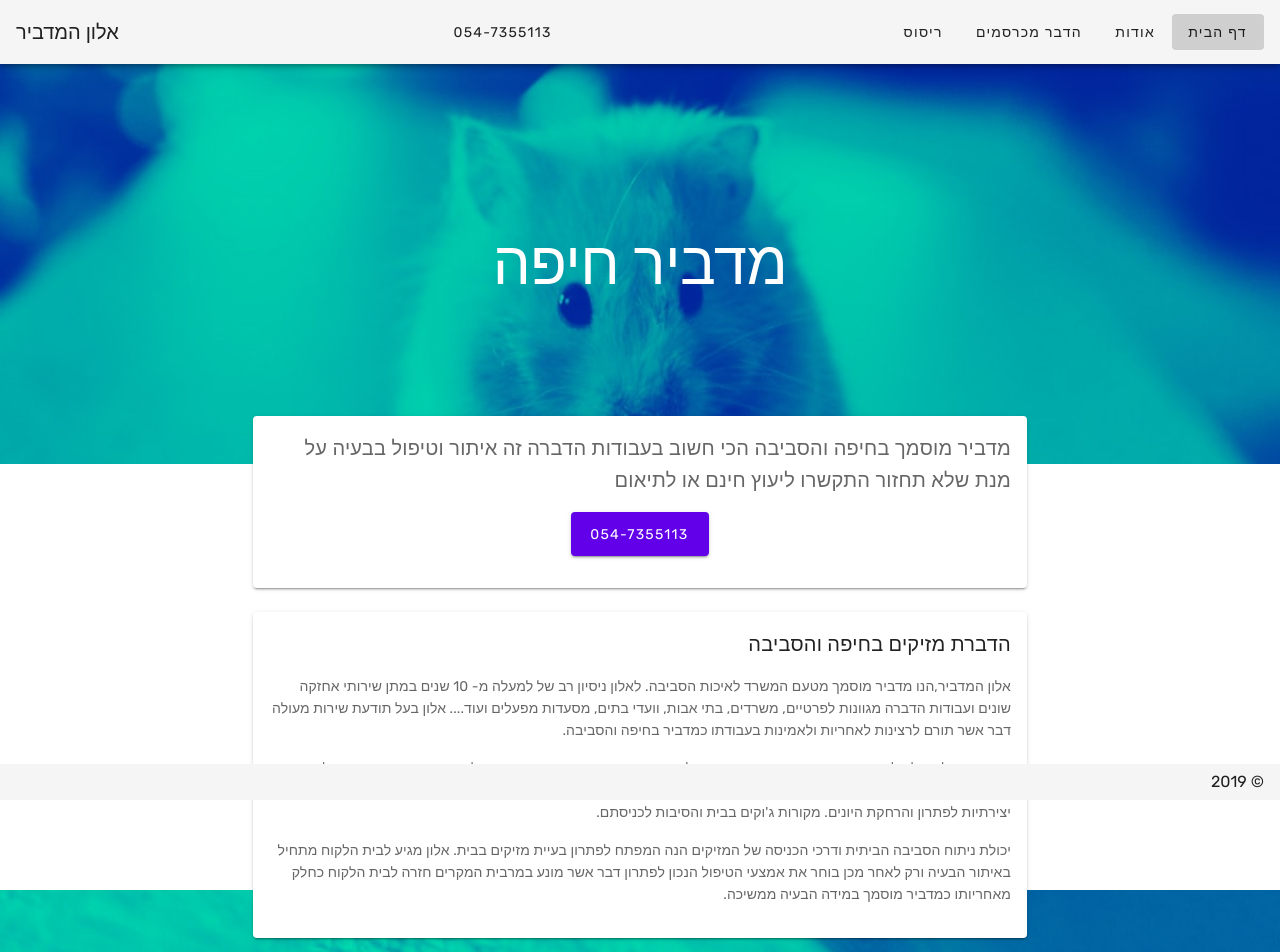
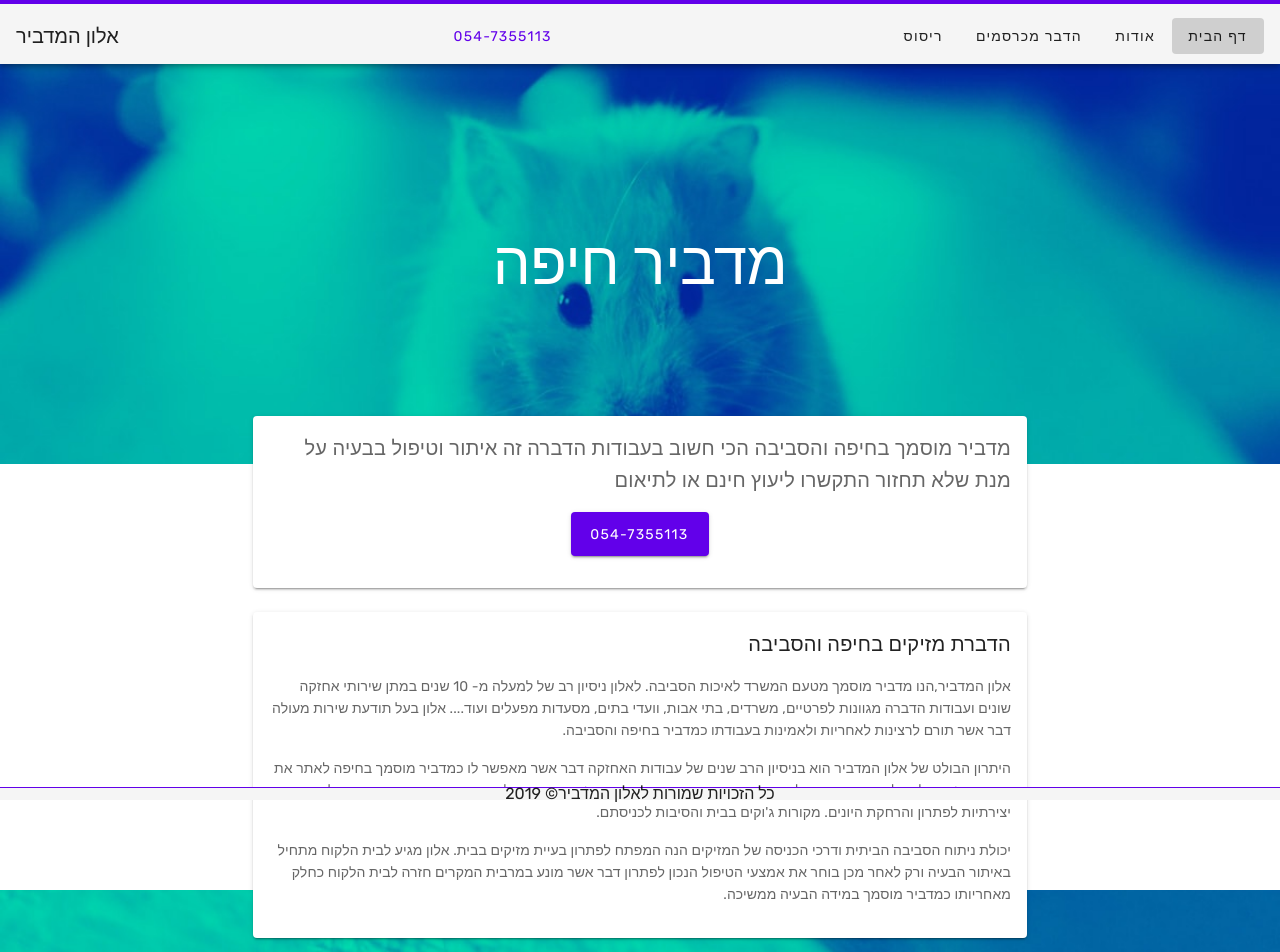
Before and after one commit to shahar84/alon-website, a Nuxt app: page / in a window 1280 px wide. Shown: the top 952 px of the page. Built offline with nearby package versions, Linux system fonts and the light colour scheme.

Commit message:
Update accent

```diff
--- a/components/top-nav.vue
+++ b/components/top-nav.vue
@@ -38,6 +38,7 @@
     <v-app-bar
       fixed
       app
+      style="border-top:4px solid #6200ea "
     >
       <v-app-bar-nav-icon @click.stop="drawer = !drawer" v-if="isMobile"/>
       <div v-if="!isMobile">
@@ -53,7 +54,7 @@
         </v-btn>
       </div>
       <v-spacer/>
-      <v-btn href="tel:0547355113" text>054-7355113</v-btn>
+      <v-btn href="tel:0547355113" text color="deep-purple accent-4">054-7355113</v-btn>
       <v-spacer/>
 
       <v-toolbar-title v-text="title"/>
--- a/layouts/default.vue
+++ b/layouts/default.vue
@@ -2,10 +2,16 @@
   <v-app>
     <top-nav/>
     <v-content>
-         <nuxt/>
-     </v-content>
-    <v-footer fixed app>
-      <span>&copy; 2019</span>
+      <nuxt/>
+    </v-content>
+    <v-footer fixed app style="border-top:1px solid #6200ea ">
+      <v-layout row align-center justify-center>
+        <v-flex xs12 sm8 md8 xl6>
+          <div class="text-center">
+            <span>כל הזכויות שמורות לאלון המדביר&copy; {{year}}</span>
+          </div>
+        </v-flex>
+      </v-layout>
     </v-footer>
   </v-app>
 </template>
@@ -19,9 +25,11 @@ export default {
     },
     data() {
         return {
-            title: 'Vuetify.js'
+            title: 'Vuetify.js',
+            year: (new Date()).getFullYear()
         }
-    }
+    },
+
 }
 </script>
 <style lang="scss">
--- a/pages/index.vue
+++ b/pages/index.vue
@@ -214,9 +214,9 @@
           xl6
         >
           <v-card class="mt-2">
-            <v-card-text>
-              <p class="title">
-                הגעתם עד לכאן ואתם זקוקים להדברה? אנחנו זמינים עבורכם
+            <v-card-text class="text-center">
+              <p class="title" >
+                הגעתם עד לכאן ואתם זקוקים להדברה?<br> אנחנו זמינים עבורכם
               </p>
               <p class="text-center">
 
```
